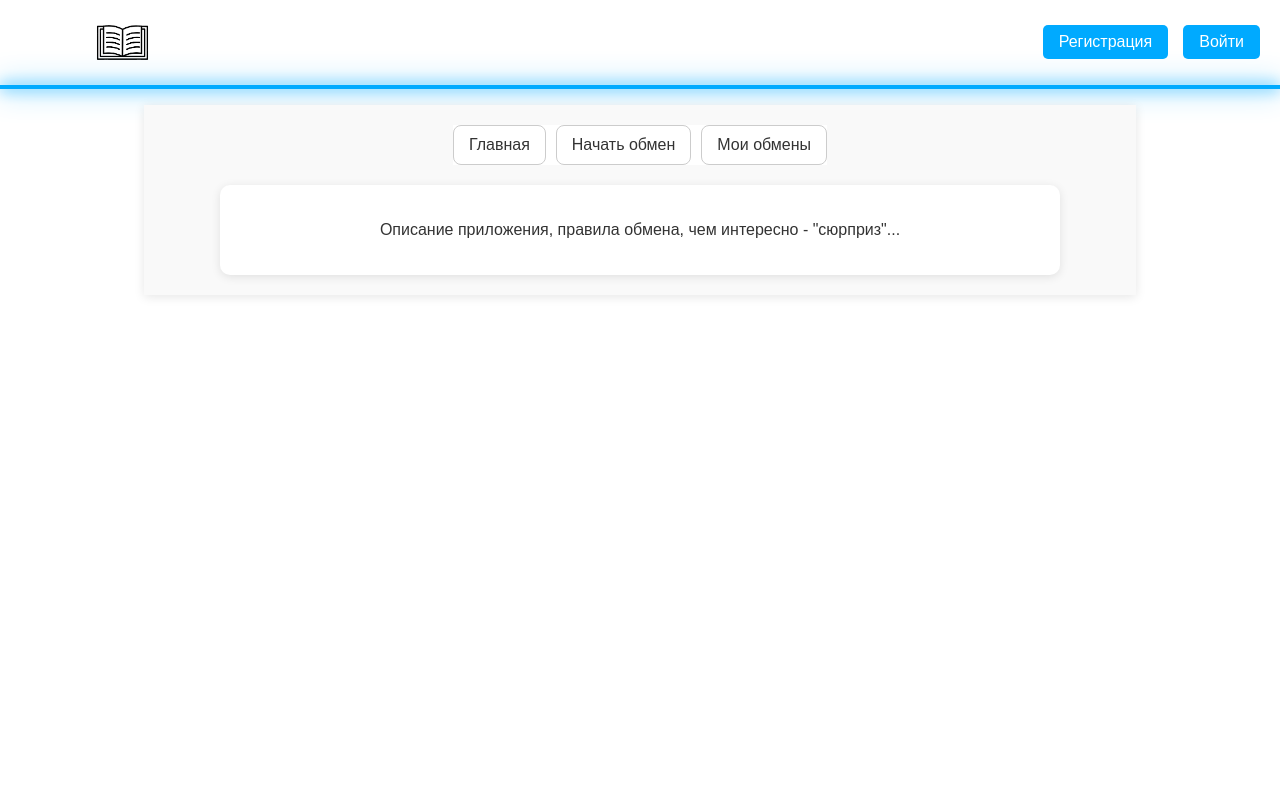
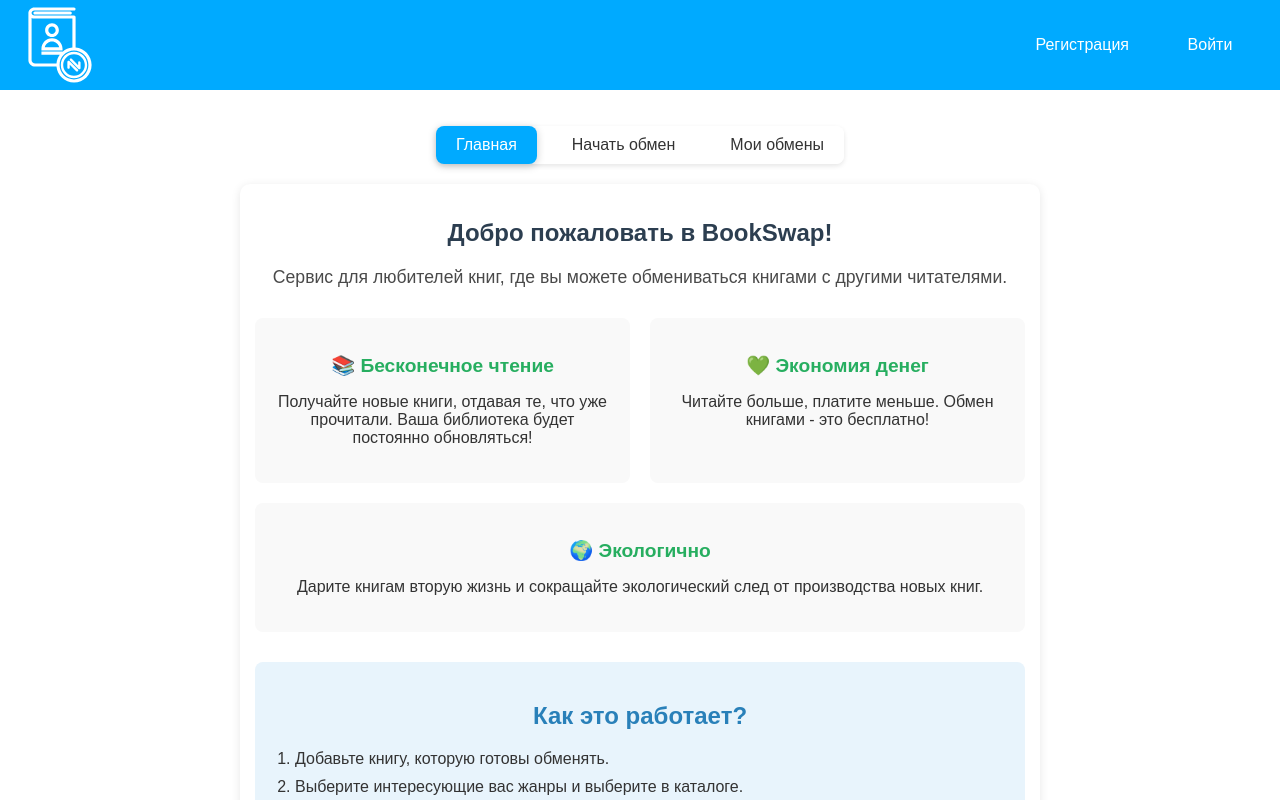
Before and after one commit to BookProjectPGUTI/front, a SvelteKit app: page / in a window 1280 px wide. Shown: the top 800 px of the page. Built offline with nearby package versions, Linux system fonts and the light colour scheme; no server answers.

Commit message:
Rating??+design

```diff
--- a/src/global.css
+++ b/src/global.css
@@ -3,6 +3,7 @@ html, body {
   background-color: #fff;
   margin: 0;
   font-family: Arial, sans-serif;
+  scrollbar-gutter: stable;
 }
 
 header {
--- a/src/lib/components/Header.svelte
+++ b/src/lib/components/Header.svelte
@@ -4,7 +4,6 @@
   import { onMount } from 'svelte';
   import { fetchWithRefresh, clearRefreshTimer } from '$lib/auth';
   import { userStore, API_BASE_URL } from '$lib/stores';
-  import logo from '$lib/images/log.png'
   let isLoginOpen = writable(false);
   let userLoaded = false;
 
@@ -27,7 +26,6 @@
     } finally {
       userLoaded = true;
     }
-
   });
 
   const handleLogout = async () => {
@@ -47,42 +45,50 @@
       console.error(err.message);
     }
   };
+
+  function redirectToSignup() {
+    window.location.href = '/signup';
+  }
 </script>
 
 <header>
-  <a href="/">
-    <div class="logo">
-      <img src={logo} alt="Логотип" />
-    </div>
-
-  </a>
+  <!-- svelte-ignore a11y_consider_explicit_label -->
+  <a href="/" class="logo-link">
+    <svg width="200" height="200" xmlns="http://www.w3.org/2000/svg" viewBox="0 0 200 200" fill="white">
+      <path d="M151.4,143.6v14.2c0,0,0,0,0,0v0c0,0.8-0.2,1.4-0.8,2c-0.2,0.2-0.2,0.2-0.4,0.4c-0.4,0.4-1,0.6-1.6,0.6c0,0-0.2,0-0.2,0c0,0,0,0-0.2,0c-0.8,0-1.4-0.4-2-0.8L125.2,138.6c-1.2-1.2-1.2-3,0-4.2c1.2-1.2,3-1.2,4.2,0l16,16v-7c0-1.6,1.4-3,3-3S151.4,143,151.4,143.6z M123.6,140.2c-0.6-0.6-1.2-0.8-2-0.8c-0.2,0-0.2,0-0.4,0c-0.6,0-1.2,0.2-1.6,0.6c-0.2,0.2-0.4,0.2-0.4,0.4c-0.4,0.6-0.8,1.2-0.8,2v0c0,0,0,0,0,0v14.2c0,1.6,1.4,3,3,3s3-1.4,3-3v-7l16,16c0.6,0.6,1.4,0.8,2.2,0.8s1.6-0.2,2.2-0.8c1.2-1.2,1.2-3,0-4.2L123.6,140.2z M168,150c0,18.2-14.8,33-33,33S102,168.2,102,150s14.8-33,33-33S168,131.8,168,150z M162,150c0-14.8-12.2-27-27-27s-27,12.2-27,27s12.2,27,27,27S162,164.8,162,150z M37.4,16c-2.2,0-4,1.8-4,4s1.8,4,4,4h88.2c2.2,0,4-1.8,4-4s-1.8-4-4-4H37.4z M179,150c0,24.2-19.8,44-44,44C112,194,93.2,176.4,91.2,154H38.2c-9.4,0-17.2-7.2-17.2-16V20c0-7.8,6.8-14,15-14h99c2.2,0,4,1.8,4,4s-1.8,4-4,4H36c-3.8,0-7,2.6-7,6s3.2,6,7,6h99c2.2,0,4,1.8,4,4v76.2C161.4,108.2,179,127,179,150z M38.2,146h53c0.8-8,3.6-15.6,8.2-21.8H53.6v-8h52.8v0.4c6.8-5.8,15.2-9.6,24.6-10.4V34H36c-2.6,0-5-0.6-7-1.6V138C29,142.4,33.2,146,38.2,146z M171,150c0-19.8-16.2-36-36-36s-36,16.2-36,36s16.2,36,36,36S171,169.8,171,150z M62.8,63c0-9.6,7.8-17.2,17.2-17.2s17.2,7.8,17.2,17.2s-7.8,17.2-17.2,17.2S62.8,72.6,62.8,63z M70.8,63c0,5,4.2,9.2,9.2,9.2s9.2-4.2,9.2-9.2s-4.2-9.2-9.2-9.2S70.8,58,70.8,63z M106.4,113.8H53.6v-4c0-14.6,11.8-26.4,26.4-26.4s26.4,11.8,26.4,26.4V113.8z M98,105.8c-1.8-8.2-9.2-14.4-18-14.4s-16.2,6.2-18,14.4H98z"/>
+    </svg>  </a>
   <nav>
     {#if $userStore}
-      <span>{$userStore.username}</span>
-      <button on:click={handleLogout}>Выйти</button>
+      <span class="username">{$userStore.username}</span>
+      <button class="btn" on:click={handleLogout}>Выйти</button>
     {:else}
-      <a href="/signup" class="styled-btn">Регистрация</a>
-      <button class="styled-btn" on:click={() => isLoginOpen.set(true)}>Войти</button>
+      <button class="btn" on:click={redirectToSignup}>Регистрация</button>
+      <button class="btn" on:click={() => isLoginOpen.set(true)}>Войти</button>
     {/if}
   </nav>
 </header>
-<div class="neon-line"></div>
+
 <Login bind:isOpen={isLoginOpen} />
 
 <style>
   header {
     display: flex;
     justify-content: space-between;
-    padding: 10px 20px;
-    background: rgb(255, 255, 255);
-    color: rgba(173, 166, 156, 1);
-    border-radius: 10px;
+    padding: 25px 20px;
+    background: #00aaff;
+    color: white;
+    align-items: center;
   }
 
-  .logo {
-    font-size: 1.5rem;
-    font-weight: bold;
-    color: rgba(173, 166, 156, 1);
+  .logo-link {
+    display: flex;
+    align-items: center;
+    height: 40px;
+  }
+
+  .logo-link svg {
+    width: 80px;
+    height: auto;
   }
 
   nav {
@@ -91,51 +97,37 @@
     gap: 15px;
   }
 
-  .styled-btn {
-    display: inline-block;
-    text-decoration: none;
-    background: #00aaff;
-    color: rgb(255, 255, 255);
+  .username {
+    color: white;
+    margin-right: 10px;
+  }
+
+  .btn {
+    display: inline-flex;
+    align-items: center;
+    justify-content: center;
+    background: transparent;
+    color: white;
     border: none;
     padding: 0.5rem 1rem;
     font-size: 1rem;
     border-radius: 5px;
     cursor: pointer;
     transition: background 0.3s ease, transform 0.2s ease;
+    height: 36px;
+    min-width: 100px;
+    outline: none;
   }
 
-  .styled-btn:hover {
-    background: #00aaff;
+  .btn:hover {
+    background: rgba(255, 255, 255, 0.1);
     transform: scale(1.05);
   }
 
-
-  .neon-line {
-    width: 100%;
-    height: 4px;
-    background: #00aaff;
-    box-shadow: 0 0 10px #00aaff, 0 0 20px #00aaff;
-    animation: neonGlow 1.5s infinite alternate;
+  .btn::-moz-focus-inner {
+    border: 0;
   }
-
-  @keyframes neonGlow {
-    0% {
-      box-shadow: 0 0 5px #00aaff, 0 0 10px #00aaff;
-    }
-    100% {
-      box-shadow: 0 0 15px #00aaff, 0 0 30px #00aaff;
-    }
+  svg {
+    fill: white;
   }
-  .logo {
-  display: flex;
-  justify-content: center;
-  align-items: center;
-  height: 100%; /* Устанавливаем высоту, чтобы картинка не нарушала структуру хедера */
-
-}
-  .logo img {
-  max-width: 30%;
-  height: auto;
-  margin-left: -10px
-}
 </style>
--- a/src/lib/stores.ts
+++ b/src/lib/stores.ts
@@ -1,4 +1,18 @@
 import { writable } from 'svelte/store';
+import { page } from '$app/stores';
+
+export const currentPath = {
+  subscribe: page.subscribe,
+  get() {
+      let $path;
+      page.subscribe(p => $path = p.url.pathname)();
+      return $path;
+  }
+};
+
+export function isActive(path: string): boolean {
+  return currentPath.get() === path;
+}
 
 type User = {
     id: string;
--- a/src/routes/+page.svelte
+++ b/src/routes/+page.svelte
@@ -1,60 +1,155 @@
 <script lang="ts">
+	  import { isActive } from '$lib/stores';
 </script>
 
 <main class="container">
 	<nav class="menu">
-	  <a href="/" class="menu-item">Главная</a>
-	  <a href="/exchange" class="menu-item">Начать обмен</a>
-	  <a href="/my-exchanges" class="menu-item">Мои обмены</a>
+		<a href="/" class="menu-item {isActive('/') ? 'active' : ''}">Главная</a>
+		<a href="/exchange" class="menu-item {isActive('/exchange') ? 'active' : ''}">Начать обмен</a>
+		<a href="/my-exchanges" class="menu-item {isActive('/my-exchanges') ? 'active' : ''}">Мои обмены</a>
 	  </nav>
 
   <section class="content">
-	  <p>Описание приложения, правила обмена, чем интересно - "сюрприз"...</p>
+    <h1>Добро пожаловать в BookSwap!</h1>
+    <p class="description">Сервис для любителей книг, где вы можете обмениваться книгами с другими читателями.</p>
+
+    <div class="features">
+      <div class="feature">
+        <h2>📚 Бесконечное чтение</h2>
+        <p>Получайте новые книги, отдавая те, что уже прочитали. Ваша библиотека будет постоянно обновляться!</p>
+      </div>
+
+      <div class="feature">
+        <h2>💚 Экономия денег</h2>
+        <p>Читайте больше, платите меньше. Обмен книгами - это бесплатно!</p>
+      </div>
+
+      <div class="feature">
+        <h2>🌍 Экологично</h2>
+        <p>Дарите книгам вторую жизнь и сокращайте экологический след от производства новых книг.</p>
+      </div>
+    </div>
+
+    <div class="rules">
+      <h2>Как это работает?</h2>
+      <ol>
+        <li>Добавьте книгу, которую готовы обменять.</li>
+        <li>Выберите интересующие вас жанры и выберите в каталоге.</li>
+        <li>Предложите обмен владельцу книги.</li>
+        <li>Договоритесь о способе передачи по почте.</li>
+        <li>Наслаждайтесь новыми книгами!</li>
+      </ol>
+    </div>
+
   </section>
 </main>
 
 <style>
-
+	* {
+	  box-sizing: border-box;
+	}
 	.container {
 	  display: flex;
 	  flex-direction: column;
 	  align-items: center;
 	  padding: 20px;
-	  background: #f9f9f9;
 	  color: #333;
-	  box-shadow: 0 2px 10px rgba(0, 0, 0, 0.1);
+	  font-family: 'Arial', sans-serif;
 	}
+
 
 	.menu {
 	  display: flex;
-	  gap: 10px;
+	  gap: 15px;
 	  margin-bottom: 20px;
 	  background: #fff;
+	  border-radius: 8px;
+	  box-shadow: 0 2px 5px rgba(0, 0, 0, 0.1);
 	}
 
 	.menu-item {
-	  padding: 10px 15px;
+	  padding: 10px 20px;
 	  background: #fff;
 	  border-radius: 8px;
 	  text-decoration: none;
 	  color: #333;
-	  border: 1px solid #ccc;
 	  cursor: pointer;
-	  transition: background 0.3s, color 0.3s;
+	  transition: all 0.3s ease;
+	  font-weight: 500;
 	}
 
 	.menu-item:hover {
-	  background: #eee;
+	  background: #f0f0f0;
+	  box-shadow: 0 2px 8px rgba(0, 0, 0, 0.15);
+	}
+
+	.menu-item.active {
+	  background: #00aaff;
+	  color: white;
+	  box-shadow: 0 2px 8px rgba(0, 0, 0, 0.2);
 	}
 
 	.content {
 	  background: #fff;
 	  color: #333;
-	  padding: 20px;
+	  padding: 15px;
 	  border-radius: 10px;
-	  max-width: 800px;
-	  width: 100%;
+	  width: 800px;
 	  text-align: center;
 	  box-shadow: 0 2px 10px rgba(0, 0, 0, 0.1);
+	  max-height:display;
+	  height: 750px;
+	}
+
+	h1 {
+	  color: #2c3e50;
+	  margin-bottom: 20px;
+	}
+
+	.description {
+	  font-size: 1.1em;
+	  margin-bottom: 30px;
+	  color: #4a4a4a;
+	}
+
+	.features {
+	  display: flex;
+	  flex-wrap: wrap;
+	  justify-content: space-between;
+	  gap: 20px;
+	  margin: 30px 0;
+	}
+
+	.feature {
+	  flex: 1 1 250px;
+	  padding: 20px;
+	  background: #f9f9f9;
+	  border-radius: 8px;
+	  text-align: center;
+	}
+
+	.feature h2 {
+	  color: #27ae60;
+	  font-size: 1.2em;
+	}
+
+	.rules {
+	  background: #e8f4fc;
+	  padding: 20px;
+	  border-radius: 8px;
+	  text-align: left;
+	}
+
+	.rules h2 {
+	  text-align: center;
+	  color: #2980b9;
+	}
+
+	.rules ol {
+	  padding-left: 20px;
+	}
+
+	.rules li {
+	  margin-bottom: 10px;
 	}
   </style>
--- a/src/routes/exchange/+page.svelte
+++ b/src/routes/exchange/+page.svelte
@@ -1,6 +1,6 @@
 <script lang="ts">
     import { onMount } from "svelte";
-    import { userStore, API_BASE_URL } from '$lib/stores';
+    import { userStore, API_BASE_URL, isActive } from '$lib/stores';
 
     let activeTab = "exchange";
     let genres: { id: number, name: string }[] = [];
@@ -12,6 +12,8 @@
     let addresses: Array<any> = [];
     let selectedAddress: any = null;
     let showModal = false;
+    let showSuccessMessage = false;
+    let isConfirmButtonDisabled = false;
 
     let city = "";
     let street = "";
@@ -451,18 +453,22 @@
     }
 
     async function confirmAddress() {
-    if (!validateAddressForm()) {
+        if (!validateAddressForm() || isConfirmButtonDisabled) {
             return;
         }
+
+        isConfirmButtonDisabled = true; // Блокируем кнопку перед отправкой запроса
+
         const addressData = {
             mail_index: postalCode,
             city: city,
             street: street,
             house: house,
-            build: building.trim() ? building : null, // Передаем NULL если building пустой
+            build: building.trim() ? building : null,
             apartment: apartment,
             is_active: setAsDefault
         };
+
         try {
             const userResponse = await fetch(`${API_BASE_URL}/users`, {
                 method: "PUT",
@@ -479,8 +485,6 @@
                 throw new Error("Ошибка при обновлении ФИО");
             }
 
-        console.log("ФИО пользователя успешно обновлено.");
-
             if (selectedAddress) {
                 const addressResponse = await fetch(`${API_BASE_URL}/users/addresses/${selectedAddress.id}`, {
                     method: "PUT",
@@ -492,8 +496,6 @@
                 if (addressResponse.status !== 204) {
                     throw new Error("Ошибка при обновлении адреса");
                 }
-
-                console.log("Адрес пользователя успешно обновлен.");
             } else {
                 const addressResponse = await fetch(`${API_BASE_URL}/users/addresses`, {
                     method: "POST",
@@ -505,11 +507,17 @@
                 if (addressResponse.status !== 201) {
                     throw new Error("Ошибка при добавлении адреса");
                 }
+            }
 
-                console.log("Адрес пользователя успешно добавлен.");
-            }
+            showSuccessMessage = true;
+
+            setTimeout(() => {
+                window.location.href = '/my-exchanges';
+            }, 500);
+
         } catch (error) {
             console.error("Ошибка:", error);
+            isConfirmButtonDisabled = false;
         }
     }
     async function fetchAddresses() {
@@ -573,13 +581,12 @@
 
 <main class="container">
 	<nav class="menu">
-        <a href="/" class="menu-item">Главная</a>
-        <!-- svelte-ignore a11y_invalid_attribute -->
-        <a href="#" class="menu-item active">Начать обмен</a>
-        <a href="/my-exchanges" class="menu-item">Мои обмены</a>
+		<a href="/" class="menu-item {isActive('/') ? 'active' : ''}">Главная</a>
+		<a href="/exchange" class="menu-item {isActive('/exchange') ? 'active' : ''}">Начать обмен</a>
+		<a href="/my-exchanges" class="menu-item {isActive('/my-exchanges') ? 'active' : ''}">Мои обмены</a>
 	  </nav>
     <section class="exchange-form">
-        <h2 class="form-title">Бланк обмена</h2>
+        <h1 class="form-title">Бланк обмена</h1>
         <div class="tabs">
             <button on:click={() => showTab('exchange') } class="tab-button {activeTab === 'exchange' ? 'active-tab' : ''}">Хочу обменять</button>
             <button on:click={() => showTab('receive') } class="tab-button {activeTab === 'receive' ? 'active-tab' : ''}">Хочу получить</button>
@@ -768,15 +775,20 @@
             </div>
         </div>
         {/if}
+        {#if showSuccessMessage}
+            <div class="success-message">Данные успешно сохранены</div>
+        {/if}
         <div class="button-container">
             {#if activeTab === 'receive' || activeTab === 'address'}
-                <button class="back-button" on:click={goBack}>&lt;&lt; Назад</button>
+                <button class="back-button" on:click={goBack}>Назад</button>
             {/if}
             {#if activeTab === 'receive' || activeTab === 'exchange'}
-            <button class="next-button" on:click={handleNextButtonClick}>Далее &gt;&gt;</button>
+            <button class="next-button" on:click={handleNextButtonClick}>Далее</button>
             {/if}
             {#if activeTab === 'address'}
-            <button class="next-button" on:click={confirmAddress}>Подтвердить данные</button>
+            <button class="next-button" on:click={confirmAddress} disabled={isConfirmButtonDisabled}>
+                {isConfirmButtonDisabled ? 'Сохранение...' : 'Подтвердить данные'}
+            </button>
             {/if}
         </div>
         {#if showModal}
@@ -886,43 +898,50 @@
         flex-direction: column;
         align-items: center;
         padding: 20px;
-        color:#333;
-        background: #f9f9f9;
-        box-shadow: 0 2px 10px rgba(0, 0, 0, 0.1);
+        color: #333;
       }
+
     .menu {
         display: flex;
-        gap: 10px;
+        gap: 15px;
         margin-bottom: 20px;
+        background: #fff;
+        border-radius: 8px;
+        box-shadow: 0 2px 5px rgba(0, 0, 0, 0.1);
     }
+
     .menu-item {
-        padding: 10px 15px;
-        background:  #fff;
+        padding: 10px 20px;
+        background: #fff;
         border-radius: 8px;
         text-decoration: none;
         color: #333;
-        border: 2px solid transparent;
-        transition: border-color 0.3s ease, background-color 0.3s ease;
-        box-shadow: 0 2px 10px rgba(0, 0, 0, 0.1);
+        cursor: pointer;
+        transition: all 0.3s ease;
+        font-weight: 500;
     }
     .menu-item:hover {
-        background: #ccc;
-        border-color: #ccc;
+        background: #f0f0f0;
+        box-shadow: 0 2px 8px rgba(0, 0, 0, 0.15);
+    }
+    .menu-item.active {
+	    background: #00aaff;
+	    color: white;
+	    box-shadow: 0 2px 8px rgba(0, 0, 0, 0.2);
 	}
     .exchange-form {
         background: #fff;
-        padding: 20px;
+        padding: 15px;
         border-radius: 10px;
-        max-width: 800px;
-        width: 100%;
+        width: 800px;
         position: relative;
-        height: 700px;
         box-shadow: 0 2px 10px rgba(0, 0, 0, 0.1);
+        height: 750px;
     }
     .form-title {
         text-align: center;
-        font-size: 1.5rem;
         margin-bottom: 20px;
+        color: #2c3e50;
     }
     .tabs {
         display: flex;
@@ -1003,7 +1022,7 @@
         border: 1px solid gray;
         border-radius: 8px;
         padding: 10px;
-        max-height: 180px;
+        max-height: 450px;
         overflow-y: auto;
         box-shadow: 0px 4px 6px rgba(0, 0, 0, 0.2);
         margin-top: 5px;
@@ -1062,6 +1081,18 @@
         right: 10px;
         bottom: 5px;
     }
+    .success-message {
+        color: green;
+        text-align: center;
+        margin: 20px 0;
+        font-weight: bold;
+        animation: fadeIn 0.5s;
+        }
+
+    @keyframes fadeIn {
+        from { opacity: 0; }
+        to { opacity: 1; }
+    }
     .receive-container {
         width: 100%;
         display: flex;
--- a/src/routes/my-exchanges/+page.svelte
+++ b/src/routes/my-exchanges/+page.svelte
@@ -1,5 +1,5 @@
 <script lang="ts">
-  import { userStore, API_BASE_URL, isLoginOpen } from '$lib/stores';
+  import { userStore, API_BASE_URL, isLoginOpen, isActive } from '$lib/stores';
   import { onMount } from 'svelte';
   import '@fortawesome/fontawesome-free/css/all.css';
 
@@ -98,23 +98,6 @@
       if (response.ok) {
         const data = await response.json();
         exchangeMakers = data.makers || [];
-
-        exchangeMakers.sort((a, b) => {
-          const aTakerMatches = a.taker_genre_matches?.length || 0;
-          const bTakerMatches = b.taker_genre_matches?.length || 0;
-
-          const aMakerMatches = a.maker_genre_matches?.length || 0;
-          const bMakerMatches = b.maker_genre_matches?.length || 0;
-
-          const aTotalMatches = aTakerMatches + aMakerMatches;
-          const bTotalMatches = bTakerMatches + bMakerMatches;
-
-          if (bTotalMatches !== aTotalMatches) {
-            return bTotalMatches - aTotalMatches;
-          }
-
-          return b.user.rating - a.user.rating;
-        });
       } else {
         const errorData = await response.json().catch(() => ({}));
 
@@ -156,7 +139,6 @@
       isLoading = false;
     }
   }
-
 
   async function becomeMaker() {
     if (isMaker) return;
@@ -356,9 +338,9 @@
 
 <main class="container">
 	<nav class="menu">
-    <a href="/" class="menu-item">Главная</a>
-    <a href="/exchange" class="menu-item">Начать обмен</a>
-    <a href="/my-exchanges" class="menu-item">Мои обмены</a>
+		<a href="/" class="menu-item {isActive('/') ? 'active' : ''}">Главная</a>
+		<a href="/exchange" class="menu-item {isActive('/exchange') ? 'active' : ''}">Начать обмен</a>
+		<a href="/my-exchanges" class="menu-item {isActive('/my-exchanges') ? 'active' : ''}">Мои обмены</a>
 	  </nav>
 
   <div class="layout">
@@ -513,7 +495,7 @@
 
                     <div class="user-info">
                       <p class="user-name">{currentExchange.maker.user.first_name} {currentExchange.maker.user.last_name}</p>
-                      <p class="user-rating">★ {currentExchange.maker.user.rating}</p>
+                      <p class="user-rating">★ {currentUser.rating}</p>
                     </div>
 
                   {#if currentExchange.maker.is_accepted && isMaker && !currentExchange.maker.track_number}
@@ -648,41 +630,49 @@
 </main>
 
 <style>
+  * {
+    box-sizing: border-box;
+  }
   .container {
     display: flex;
     flex-direction: column;
     align-items: center;
     padding: 20px;
-    background:  #f9f9f9;
-    box-shadow: 0 2px 10px rgba(0, 0, 0, 0.1);
-
+    color: #333;
   }
 
   .menu {
     display: flex;
-    gap: 10px;
+    gap: 15px;
     margin-bottom: 20px;
-    box-shadow: 0 2px 10px rgba(0, 0, 0, 0.1);
+    background: #fff;
+    border-radius: 8px;
+    box-shadow: 0 2px 5px rgba(0, 0, 0, 0.1);
   }
 
   .menu-item {
-        padding: 10px 15px;
-        background:  #fff;
+    padding: 10px 20px;
+    background: #fff;
     border-radius: 8px;
     text-decoration: none;
-        color: #000000;
-        border: 2px solid transparent;
-        transition: border-color 0.3s ease, background-color 0.3s ease;
-        box-shadow: 0 2px 10px rgba(0, 0, 0, 0.1);
+    color: #333;
+    cursor: pointer;
+    transition: all 0.3s ease;
+    font-weight: 500;
   }
   .menu-item:hover {
-        background: #ccc;
-        border-color: #ccc;
+    background: #f0f0f0;
+    box-shadow: 0 2px 8px rgba(0, 0, 0, 0.15);
+  }
+  .menu-item.active {
+	  background: #00aaff;
+	  color: white;
+	  box-shadow: 0 2px 8px rgba(0, 0, 0, 0.2);
 	}
   .layout {
     display: flex;
-    width: 100%;
-    max-width: 1200px;
+    width: 800px;
+    height: 750px;
     gap: 20px;
   }
 
```
Lines whose indentation alone changed are shown as unchanged.
